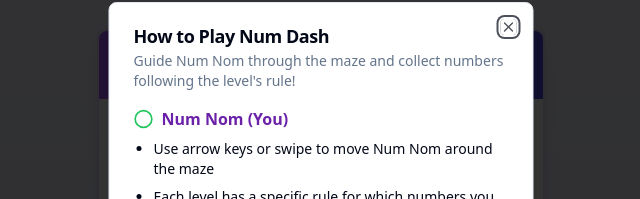
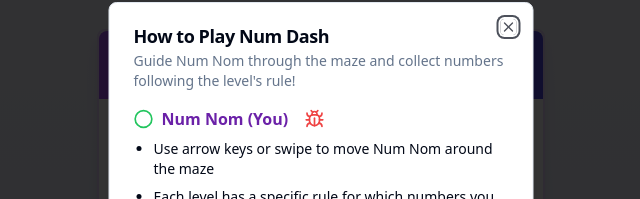
Before and after one commit to spenceriam/num-nom-dash, a React (Vite) app: page / in a window 1280 px wide. Both pictures are taken after a click on the button "Rules". Shown: the part 119-318 px from the top of the page, without its empty margins (319-959 px from the left). Built offline with nearby package versions, Linux system fonts and the light colour scheme.

Commit message:
Fix: Rules dialog icon alignment
Align the "Glitches" icon to the right of "Num Nom" in the rules dialog.

```diff
--- a/src/components/game/RulesDialog.tsx
+++ b/src/components/game/RulesDialog.tsx
@@ -1,4 +1,3 @@
-
 import {
   Dialog,
   DialogContent,
@@ -30,6 +29,7 @@ export function RulesDialog() {
           <div>
             <h4 className="font-semibold mb-2 text-purple-800 flex items-center gap-2">
               <Circle className="text-green-500" size={20} /> Num Nom (You)
+              <Bug className="text-red-500 ml-2" size={20} />
             </h4>
             <ul className="list-disc pl-5 space-y-2 text-sm">
               <li>Use arrow keys or swipe to move Num Nom around the maze</li>
```
